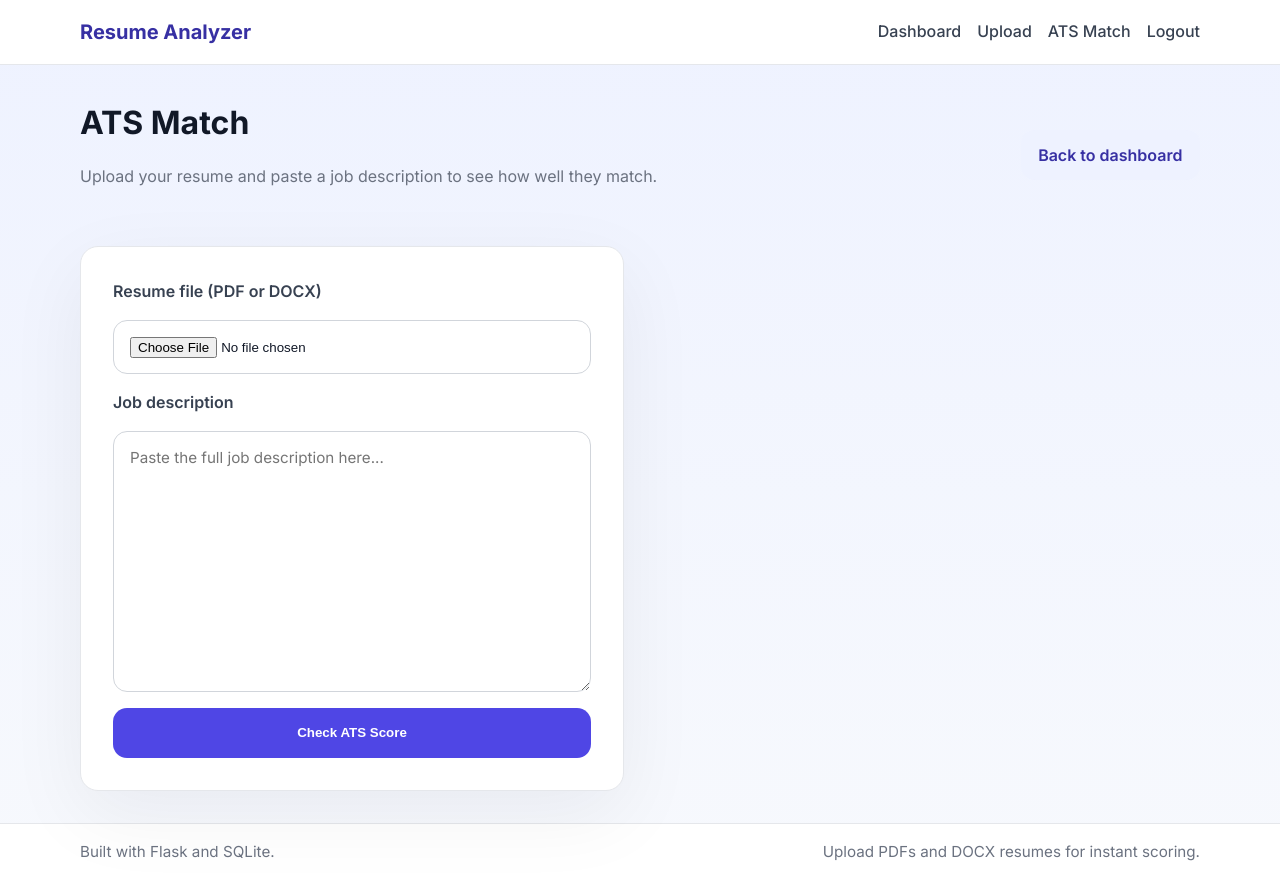
After one commit to Nandini15-hash/resume-analyzer, a Flask app: page /ats-match in a window 1280 px wide. The commit adds this page. Run offline with Flask 3, Linux system fonts and the light colour scheme; the visitor is signed in with stand-in values (Sample User, id 1).

Commit message:
Add ATS score / job description matching feature
- New /ats-match route: accepts resume upload + job description textarea
- compute_ats_score() in utils.py extracts JD keywords, matches against resume, returns score + matched/missing keyword lists
- ats.html template with circular score ring, green matched pills, red missing pills, and verdict badge
- ATS Match link added to navbar

Co-Authored-By: Claude Sonnet 4.6 <noreply@anthropic.com>

```diff
--- a/app.py
+++ b/app.py
@@ -3,7 +3,7 @@ from pathlib import Path
 from flask import Flask, render_template, request, redirect, url_for, flash, session
 from werkzeug.utils import secure_filename
 from database import close_db, init_db, create_user, get_user_by_email, save_resume, get_resume_by_id, get_recent_resumes
-from utils import extract_text_from_resume, score_resume_and_extract_skills
+from utils import extract_text_from_resume, score_resume_and_extract_skills, compute_ats_score
 
 BASE_DIR = Path(__file__).resolve().parent
 UPLOAD_FOLDER = BASE_DIR / "uploads"
@@ -151,6 +151,38 @@ def resume_detail(resume_id):
     )
 
 
+@app.route("/ats-match", methods=["GET", "POST"])
+@login_required
+def ats_match():
+    result = None
+    if request.method == "POST":
+        job_description = request.form.get("job_description", "").strip()
+        file = request.files.get("resume")
+        if not job_description:
+            flash("Please paste a job description.", "danger")
+        elif not file or file.filename == "":
+            flash("Please upload a resume file.", "danger")
+        elif not allowed_file(file.filename):
+            flash("Only PDF and DOCX files are supported.", "danger")
+        else:
+            filename = secure_filename(file.filename)
+            upload_path = UPLOAD_FOLDER / filename
+            file.save(upload_path)
+            try:
+                resume_text = extract_text_from_resume(upload_path)
+                score, matched, missing = compute_ats_score(resume_text, job_description)
+                result = {
+                    "score": score,
+                    "matched": matched,
+                    "missing": missing,
+                    "filename": filename,
+                }
+            except Exception as error:
+                flash("Could not parse the resume. Please upload a valid PDF or DOCX file.", "danger")
+                app.logger.error("ATS match error: %s", error)
+    return render_template("ats.html", title="ATS Match", result=result)
+
+
 if __name__ == "__main__":
     UPLOAD_FOLDER.mkdir(exist_ok=True)
     app.run(debug=True)
--- a/static/css/style.css
+++ b/static/css/style.css
@@ -278,6 +278,183 @@ input:focus {
     font-size: 0.95rem;
 }
 
+textarea {
+    width: 100%;
+    padding: 0.95rem 1rem;
+    border: 1px solid #d1d5db;
+    border-radius: 14px;
+    font-family: inherit;
+    font-size: 0.95rem;
+    resize: vertical;
+    transition: border-color 0.2s ease;
+}
+
+textarea:focus {
+    outline: none;
+    border-color: #6366f1;
+    box-shadow: 0 0 0 4px rgba(99, 102, 241, 0.12);
+}
+
+.ats-shell {
+    max-width: 1120px;
+}
+
+.ats-layout {
+    display: grid;
+    gap: 2rem;
+}
+
+.ats-form-card {
+    width: 100%;
+}
+
+.ats-result {
+    display: grid;
+    gap: 1.5rem;
+}
+
+.ats-score-card {
+    text-align: center;
+    padding: 2rem;
+}
+
+.ats-label {
+    font-weight: 600;
+    color: #6b7280;
+    margin: 0 0 1rem;
+    text-transform: uppercase;
+    font-size: 0.8rem;
+    letter-spacing: 0.08em;
+}
+
+.ats-score-ring {
+    position: relative;
+    display: inline-block;
+    width: 140px;
+    height: 140px;
+    margin-bottom: 1rem;
+}
+
+.ats-ring-svg {
+    width: 140px;
+    height: 140px;
+    transform: rotate(-90deg);
+}
+
+.ring-bg {
+    fill: none;
+    stroke: #e5e7eb;
+    stroke-width: 10;
+}
+
+.ring-fill {
+    fill: none;
+    stroke: #4f46e5;
+    stroke-width: 10;
+    stroke-linecap: round;
+    transition: stroke-dasharray 0.6s ease;
+}
+
+.ats-score-text {
+    position: absolute;
+    inset: 0;
+    display: flex;
+    flex-direction: column;
+    align-items: center;
+    justify-content: center;
+}
+
+.ats-score-text strong {
+    font-size: 1.75rem;
+    font-weight: 700;
+    color: #111827;
+    line-height: 1;
+}
+
+.ats-score-text span {
+    font-size: 0.8rem;
+    color: #6b7280;
+}
+
+.ats-filename {
+    color: #6b7280;
+    font-size: 0.9rem;
+    margin: 0 0 0.75rem;
+}
+
+.ats-verdict {
+    display: inline-block;
+    padding: 0.5rem 1rem;
+    border-radius: 999px;
+    font-weight: 600;
+    font-size: 0.9rem;
+    margin: 0;
+}
+
+.ats-verdict-good { background: #ecfdf5; color: #166534; }
+.ats-verdict-ok   { background: #fffbeb; color: #92400e; }
+.ats-verdict-low  { background: #fef2f2; color: #991b1b; }
+
+.ats-keywords-card {
+    padding: 2rem;
+    display: grid;
+    gap: 2rem;
+}
+
+.ats-kw-section h2 {
+    display: flex;
+    align-items: center;
+    gap: 0.6rem;
+    margin-bottom: 1rem;
+}
+
+.kw-count {
+    font-size: 0.8rem;
+    font-weight: 600;
+    padding: 0.2rem 0.6rem;
+    border-radius: 999px;
+}
+
+.kw-count-matched { background: #dcfce7; color: #166534; }
+.kw-count-missing { background: #fee2e2; color: #991b1b; }
+
+.kw-matched {
+    background: #dcfce7;
+    color: #166534;
+    padding: 0.65rem 0.95rem;
+    border-radius: 999px;
+    font-size: 0.9rem;
+}
+
+.kw-missing {
+    background: #fee2e2;
+    color: #991b1b;
+    padding: 0.65rem 0.95rem;
+    border-radius: 999px;
+    font-size: 0.9rem;
+}
+
+.ats-empty {
+    color: #6b7280;
+    font-style: italic;
+}
+
+.ats-more {
+    margin-top: 0.75rem;
+    color: #6b7280;
+    font-size: 0.9rem;
+}
+
+@media (min-width: 900px) {
+    .ats-layout {
+        grid-template-columns: 1fr 1fr;
+    }
+
+    .ats-result {
+        grid-template-rows: auto 1fr;
+    }
+}
+
 @media (max-width: 720px) {
     .topbar-inner,
     .footer-inner,
--- /dev/null
+++ b/templates/ats.html
@@ -0,0 +1,86 @@
+{% extends "base.html" %}
+
+{% block content %}
+<div class="ats-shell">
+    <div class="page-head">
+        <div>
+            <h1>ATS Match</h1>
+            <p class="subtitle">Upload your resume and paste a job description to see how well they match.</p>
+        </div>
+        <a href="{{ url_for('dashboard') }}" class="button-secondary">Back to dashboard</a>
+    </div>
+
+    <div class="ats-layout">
+        <div class="card ats-form-card">
+            <form method="post" enctype="multipart/form-data" class="form-card">
+                <label>Resume file (PDF or DOCX)</label>
+                <input type="file" name="resume" accept=".pdf,.docx" required />
+
+                <label>Job description</label>
+                <textarea name="job_description" rows="12" placeholder="Paste the full job description here..." required>{{ request.form.get('job_description', '') }}</textarea>
+
+                <button type="submit" class="button-primary">Check ATS Score</button>
+            </form>
+        </div>
+
+        {% if result %}
+        <div class="ats-result">
+            <div class="card ats-score-card">
+                <p class="ats-label">ATS Match Score</p>
+                <div class="ats-score-ring">
+                    <svg viewBox="0 0 120 120" class="ats-ring-svg">
+                        <circle cx="60" cy="60" r="52" class="ring-bg" />
+                        <circle cx="60" cy="60" r="52" class="ring-fill"
+                            stroke-dasharray="{{ (result.score / 100 * 326.73) | round(2) }} 326.73"
+                            stroke-dashoffset="0" />
+                    </svg>
+                    <div class="ats-score-text">
+                        <strong>{{ result.score }}%</strong>
+                        <span>match</span>
+                    </div>
+                </div>
+                <p class="ats-filename">Analyzed: <strong>{{ result.filename }}</strong></p>
+                {% if result.score >= 75 %}
+                <p class="ats-verdict ats-verdict-good">Strong match — your resume aligns well with this role.</p>
+                {% elif result.score >= 50 %}
+                <p class="ats-verdict ats-verdict-ok">Moderate match — consider adding more keywords from the job description.</p>
+                {% else %}
+                <p class="ats-verdict ats-verdict-low">Low match — tailor your resume to include more relevant keywords.</p>
+                {% endif %}
+            </div>
+
+            <div class="card ats-keywords-card">
+                <div class="ats-kw-section">
+                    <h2>Matched keywords <span class="kw-count kw-count-matched">{{ result.matched | length }}</span></h2>
+                    {% if result.matched %}
+                    <div class="skill-tags">
+                        {% for kw in result.matched %}
+                        <span class="kw-matched">{{ kw }}</span>
+                        {% endfor %}
+                    </div>
+                    {% else %}
+                    <p class="ats-empty">No keyword matches found.</p>
+                    {% endif %}
+                </div>
+
+                <div class="ats-kw-section">
+                    <h2>Missing keywords <span class="kw-count kw-count-missing">{{ result.missing | length }}</span></h2>
+                    {% if result.missing %}
+                    <div class="skill-tags">
+                        {% for kw in result.missing[:40] %}
+                        <span class="kw-missing">{{ kw }}</span>
+                        {% endfor %}
+                    </div>
+                    {% if result.missing | length > 40 %}
+                    <p class="ats-more">+{{ result.missing | length - 40 }} more missing keywords</p>
+                    {% endif %}
+                    {% else %}
+                    <p class="ats-empty">No missing keywords — great alignment!</p>
+                    {% endif %}
+                </div>
+            </div>
+        </div>
+        {% endif %}
+    </div>
+</div>
+{% endblock %}
--- a/templates/base.html
+++ b/templates/base.html
@@ -19,6 +19,7 @@
                 {% if session.get('user_id') %}
                     <a href="{{ url_for('dashboard') }}">Dashboard</a>
                     <a href="{{ url_for('upload') }}">Upload</a>
+                    <a href="{{ url_for('ats_match') }}">ATS Match</a>
                     <a href="{{ url_for('logout') }}">Logout</a>
                 {% else %}
                     <a href="{{ url_for('login') }}">Login</a>
--- a/utils.py
+++ b/utils.py
@@ -2,6 +2,26 @@ import re
 from pathlib import Path
 import pdfplumber
 import docx
+
+STOP_WORDS = {
+    "a", "an", "the", "and", "or", "but", "in", "on", "at", "to", "for",
+    "of", "with", "by", "from", "as", "is", "was", "are", "were", "be",
+    "been", "being", "have", "has", "had", "do", "does", "did", "will",
+    "would", "could", "should", "may", "might", "shall", "can", "need",
+    "this", "that", "these", "those", "i", "you", "we", "they", "he", "she",
+    "it", "its", "our", "your", "their", "my", "his", "her", "who", "which",
+    "what", "when", "where", "how", "why", "if", "then", "than", "so", "yet",
+    "both", "either", "neither", "not", "no", "nor", "only", "own", "same",
+    "such", "too", "very", "just", "more", "most", "other", "some", "any",
+    "all", "each", "every", "few", "less", "also", "about", "above", "after",
+    "before", "between", "through", "during", "including", "without", "per",
+    "up", "down", "out", "off", "over", "under", "again", "further", "once",
+    "here", "there", "while", "although", "because", "since", "until",
+    "unless", "however", "therefore", "thus", "hence", "must", "use",
+    "using", "used", "well", "new", "good", "high", "strong", "able",
+    "across", "within", "into", "upon", "toward", "towards", "work",
+    "working", "s", "e", "re", "ve", "ll", "t", "d", "m",
+}
 
 COMMON_SKILLS = [
     "python", "java", "javascript", "sql", "excel", "data analysis", "communication",
@@ -86,3 +106,24 @@ def score_resume_and_extract_skills(text):
 
     advice = " ".join(advice_pieces)
     return score, ", ".join(skills), advice
+
+
+def extract_jd_keywords(text):
+    normalized = normalize_text(text)
+    words = re.findall(r"\b[a-z][a-z+#.\-]*\b", normalized)
+    freq = {}
+    for w in words:
+        if len(w) > 2 and w not in STOP_WORDS:
+            freq[w] = freq.get(w, 0) + 1
+    return sorted(freq.keys(), key=lambda k: -freq[k])
+
+
+def compute_ats_score(resume_text, job_description):
+    resume_normalized = normalize_text(resume_text)
+    keywords = extract_jd_keywords(job_description)
+    if not keywords:
+        return 0, [], []
+    matched = [kw for kw in keywords if kw in resume_normalized]
+    missing = [kw for kw in keywords if kw not in resume_normalized]
+    score = round(len(matched) / len(keywords) * 100)
+    return score, matched, missing
```
